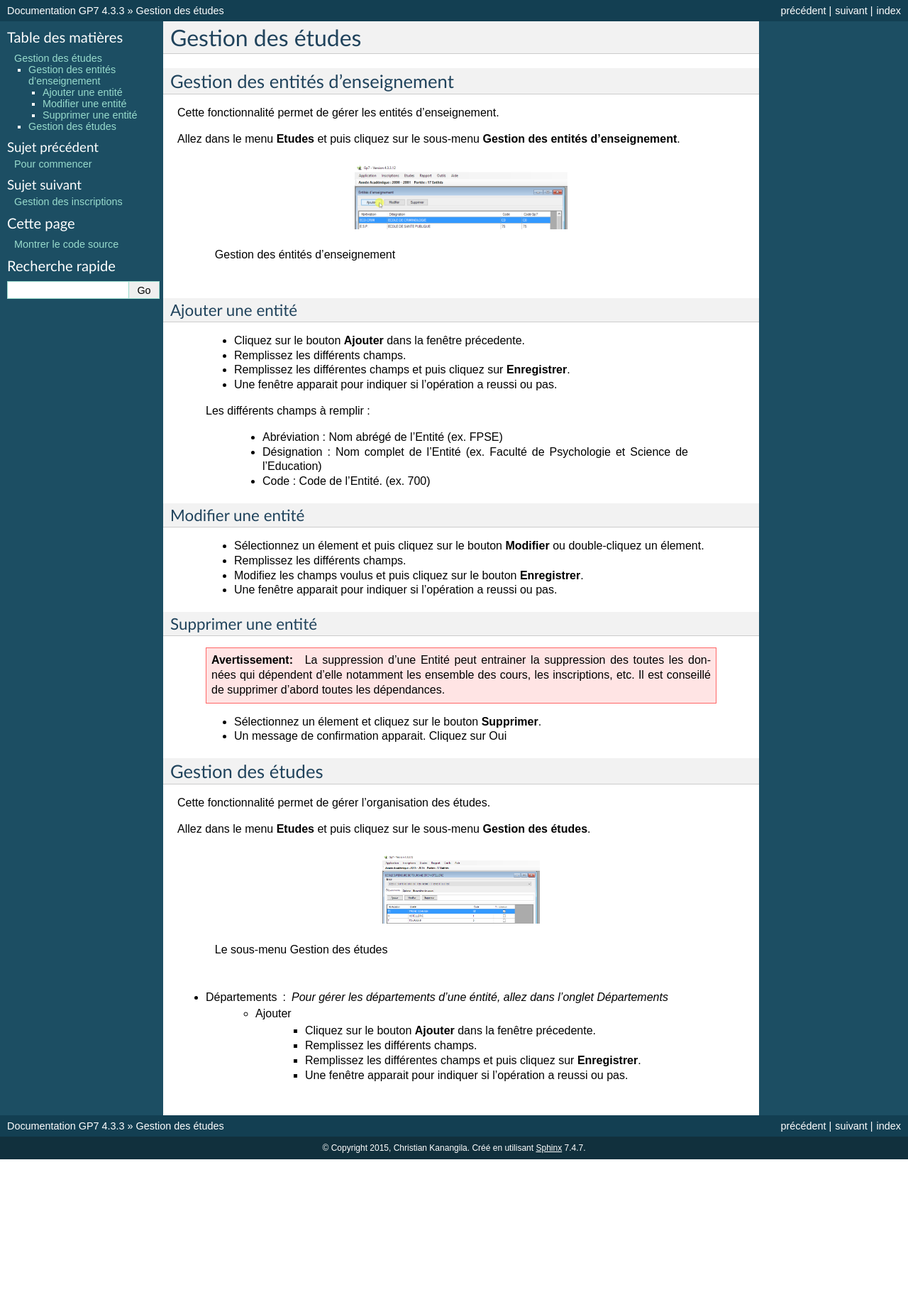
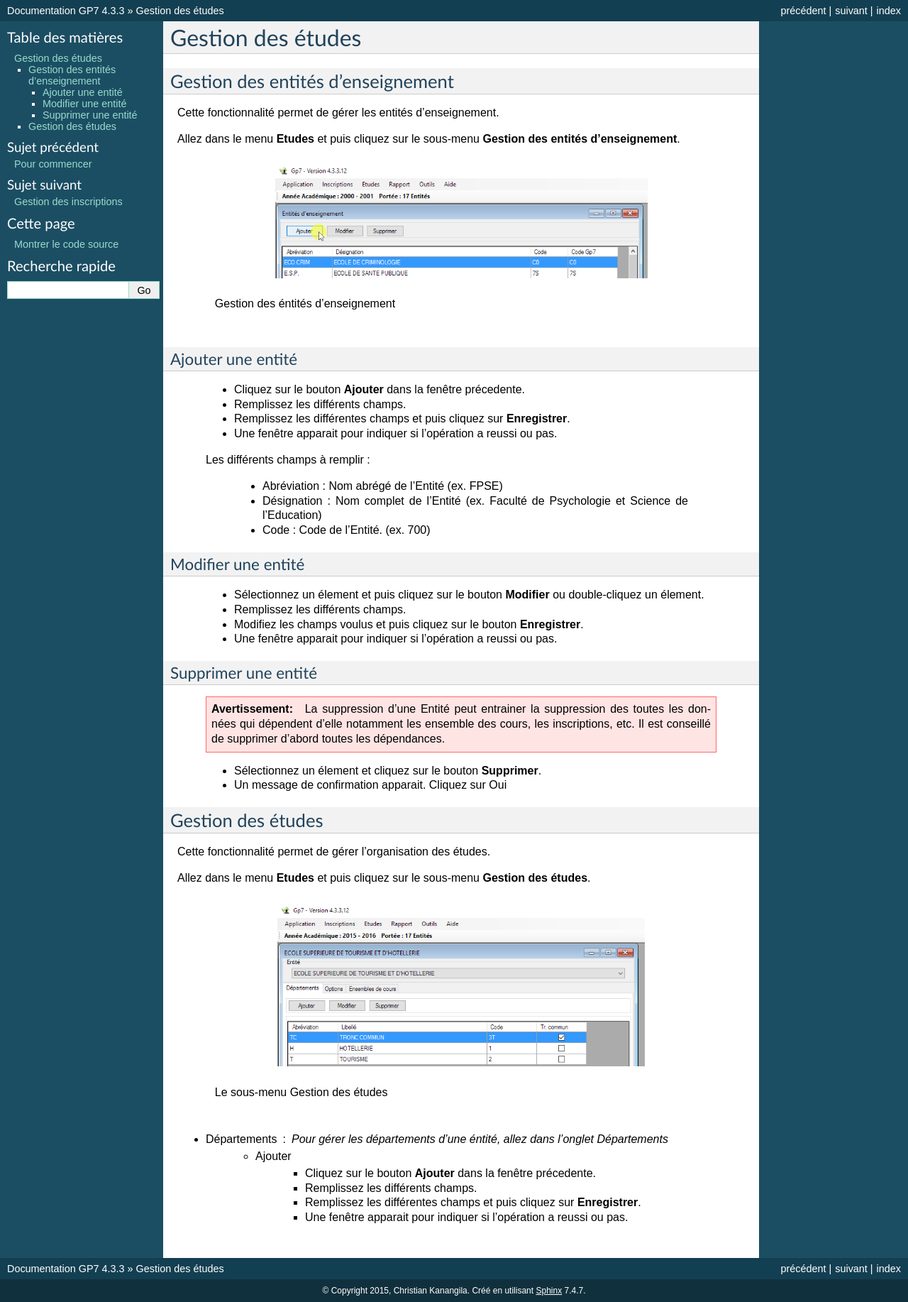
Before and after one commit to passyweb/gp7docs, a Sphinx documentation site: the page built from source/studymanagement.rst, in a window 1280 px wide. Shown: the whole page at 71% size. Built offline with Sphinx 7.4.7, drawn with Linux system fonts in a browser that asks for light colours; before the commit the page ends 1633 px from its top, so only the background shows below that.

Commit message:
changement de la taille des images

```diff
--- a/source/studymanagement.rst
+++ b/source/studymanagement.rst
@@ -10,7 +10,7 @@ Cette fonctionnalité permet de gérer les entités d'enseignement.
 Allez dans le menu \ **Etudes**\  et puis cliquez sur le sous-menu \ **Gestion des entités d'enseignement**\.
 
 	.. figure:: _static/listEntities.png
-		:scale: 40 %
+		:scale: 70 %
 		:align: center
 
 		Gestion des éntités d'enseignement
@@ -51,7 +51,7 @@ Cette fonctionnalité permet de gérer l'organisation des études.
 Allez dans le menu \ **Etudes**\  et puis cliquez sur le sous-menu \ **Gestion des études**\.
 
  .. figure:: _static/mnuEtudes.png
- 	:scale: 30 %
+ 	:scale: 70 %
  	:align: center
  	:alt: Le sous-menu Gestion des études
 
```
